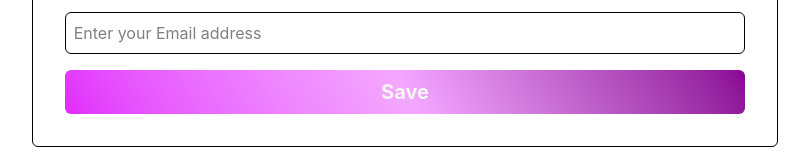
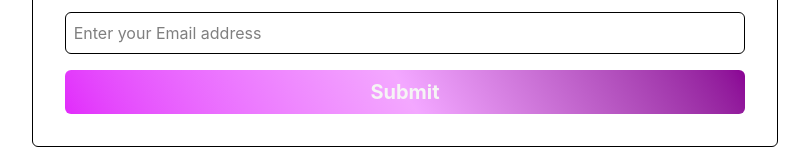
Before and after one commit to saharshirzad2026-creator/TodoApp--With-React, a React (Vite) app: page / in a window 1280 px wide. Shown: the part 366-530 px from the top of the page, without its empty margins (235-1044 px from the left). Built offline with nearby package versions, Linux system fonts and the light colour scheme.

Commit message:
useActionState component

```diff
--- a/src/components/UseActionState.jsx
+++ b/src/components/UseActionState.jsx
@@ -1,8 +1,10 @@
 import React, { useActionState } from 'react'
 import { getDataFromForm } from '../Actions/User.action'
+import { useFormStatus } from 'react-dom'
 
 function UseActionState() {
-    const [data, func] = useActionState(getDataFromForm,{
+    const status = useFormStatus();
+    const [data, func, loading] = useActionState(getDataFromForm,{
         message: '',
         success: false,
     })
@@ -14,7 +16,11 @@ function UseActionState() {
       action={func}>
         <input name='name' className='border px-2 py-2 w-full rounded-md focus:outline-0' type="text" placeholder='Enter your Name'/>
         <input name='email' className='border px-2 py-2 w-full rounded-md focus:outline-0' type="email" placeholder='Enter your Email address'/>
-        <button className='py-2 hover:cursor-pointer w-full text-xl font-bold rounded-md bg-linear-60 from-fuchsia-500 via-fuchsia-300 to-fuchsia-800 text-stone-100' type='submit'>Save</button>
+        <button
+        disabled={status.pending}
+        className='py-2 hover:cursor-pointer w-full text-xl font-bold rounded-md bg-linear-60 from-fuchsia-500 via-fuchsia-300 to-fuchsia-800 text-stone-100' type='submit'>
+            {loading ? 'Please wait...' : 'Submit'}
+        </button>
       </form>
     </div>
     {data.success && (
```
